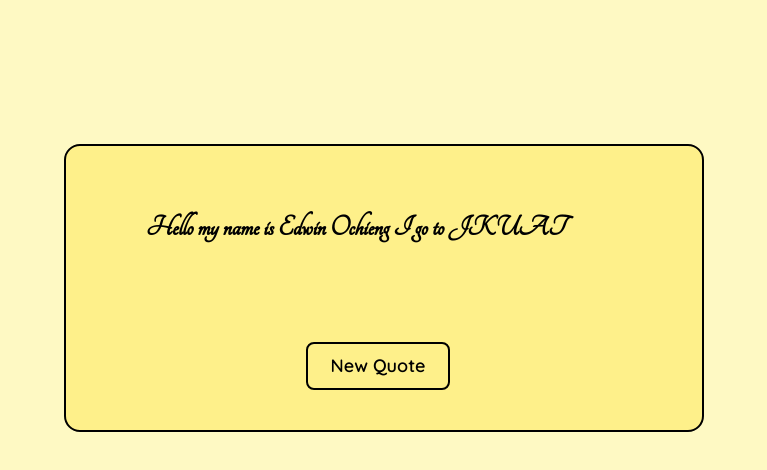
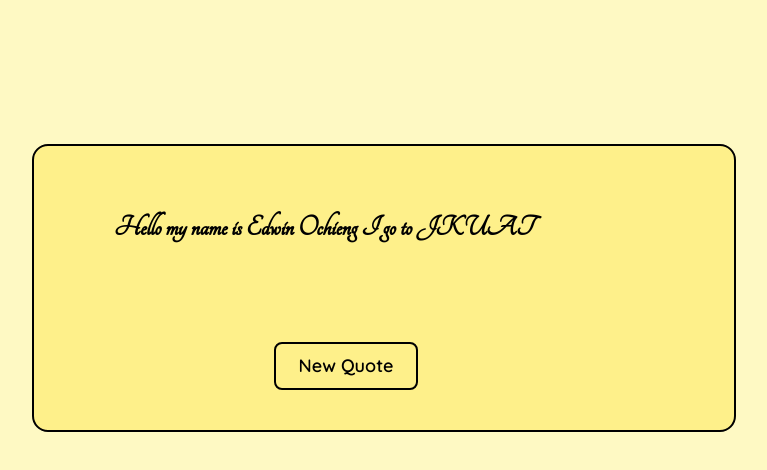
Before and after one commit to edwinochieng/quote-generator, a React (Create React App) app: page / in a window 1280 px wide. Shown: the top 470 px of the page, without its empty margins (256-1023 px from the left). Built offline with nearby package versions, Linux system fonts and the light colour scheme; no server answers.

Commit message:
change width to 44rem

```diff
--- a/tailwind.config.js
+++ b/tailwind.config.js
@@ -6,7 +6,7 @@
   theme: {
     extend: {
       width: {
-        '128': '40rem',
+        '128': '44rem',
       },
       fontFamily :{
         'quicksand': 'Quicksand',
```
